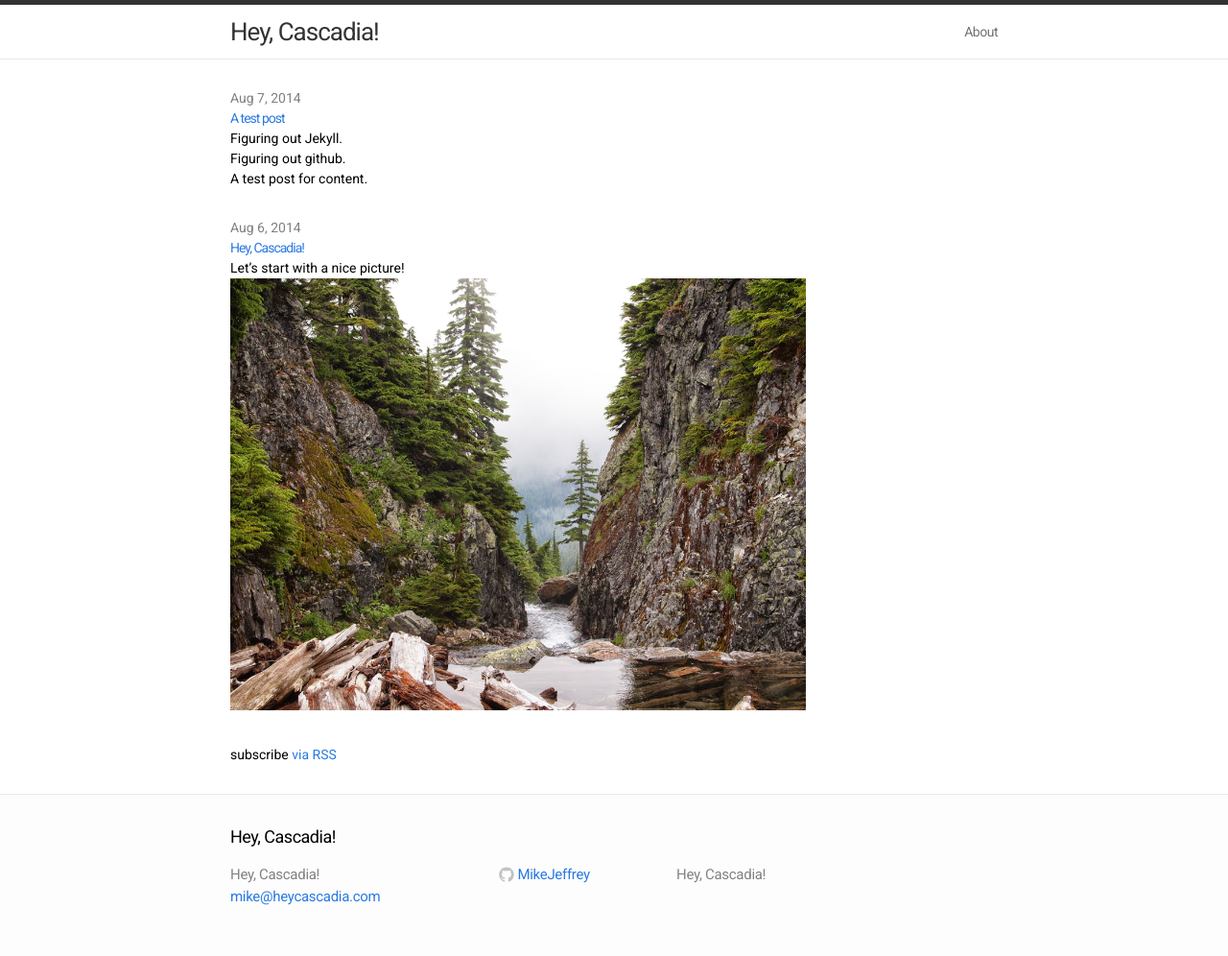
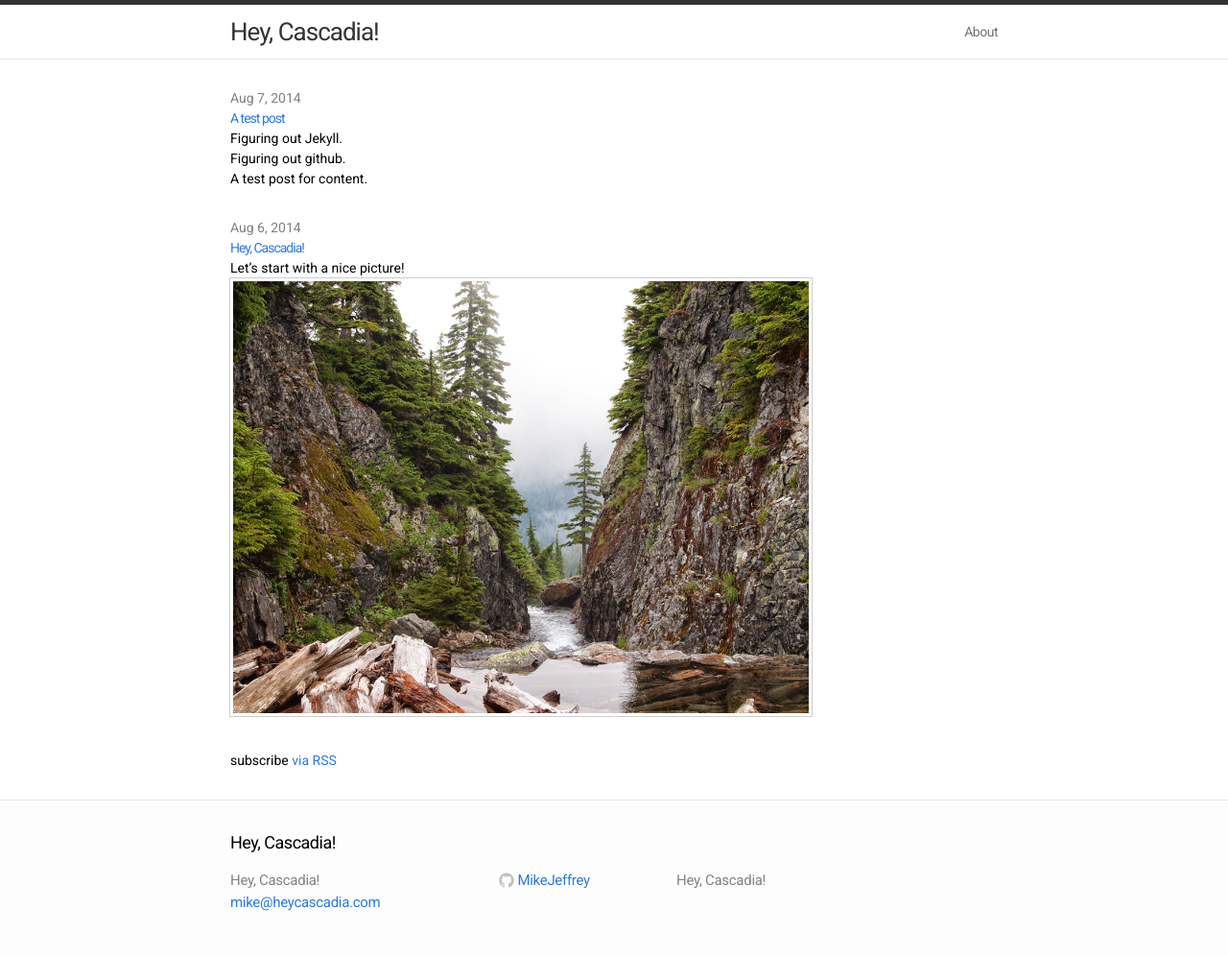
Before and after one commit to MikeJeffrey/heycascadia, a Jekyll site: the page built from index.html, in a window 1280 px wide. Shown: the whole page at 96% size. Built offline with Jekyll 4.4.1, drawn with Linux system fonts in a browser that asks for light colours.

Commit message:
Update main.css

```diff
--- a/css/main.css
+++ b/css/main.css
@@ -410,3 +410,10 @@ a:visited { color: #205caa; }
     margin: 0 0 15px; }
 
 }
+
+/* Mike's stuff */
+
+div.page-content img {
+  padding: 3px;
+  outline: #CCC solid thin;
+}
```
